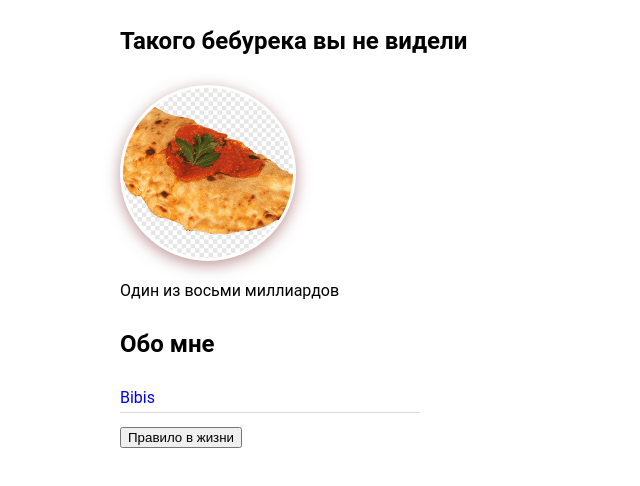
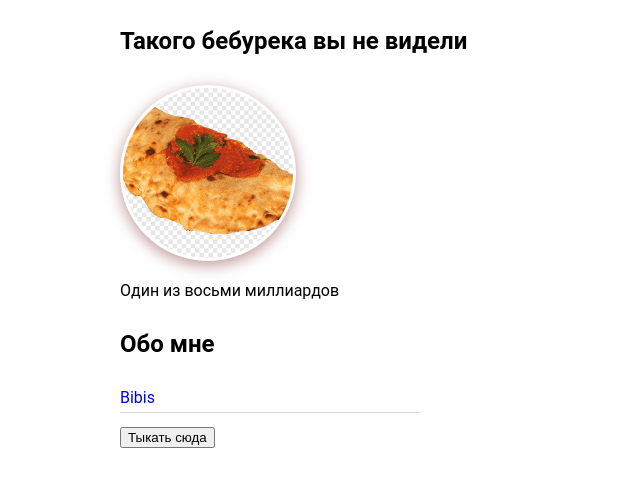
Before and after one commit to Biburekov/biburekov.github.io, a plain HTML site: page index.html in a window 1280 px wide. Shown: the part 62-548 px from the top of the page, without its empty margins (0-640 px from the left). Drawn offline with Linux system fonts and the light colour scheme.

Commit message:
Update index.html

```diff
--- a/index.html
+++ b/index.html
@@ -23,7 +23,7 @@
 				<a href="https://e7.pngegg.com/pngimages/475/288/png-clipart-calzone-panzerotti-pizza-stuffing-ham-pizza-food-recipe.png">Bibis</a>
 
 			</div>
-				<button type="button">Правило в жизни</button>
+				<button type="button">Тыкать сюда</button>
 				<script type="text/javascript" src="js.js"></script>
 
 </body>
```
